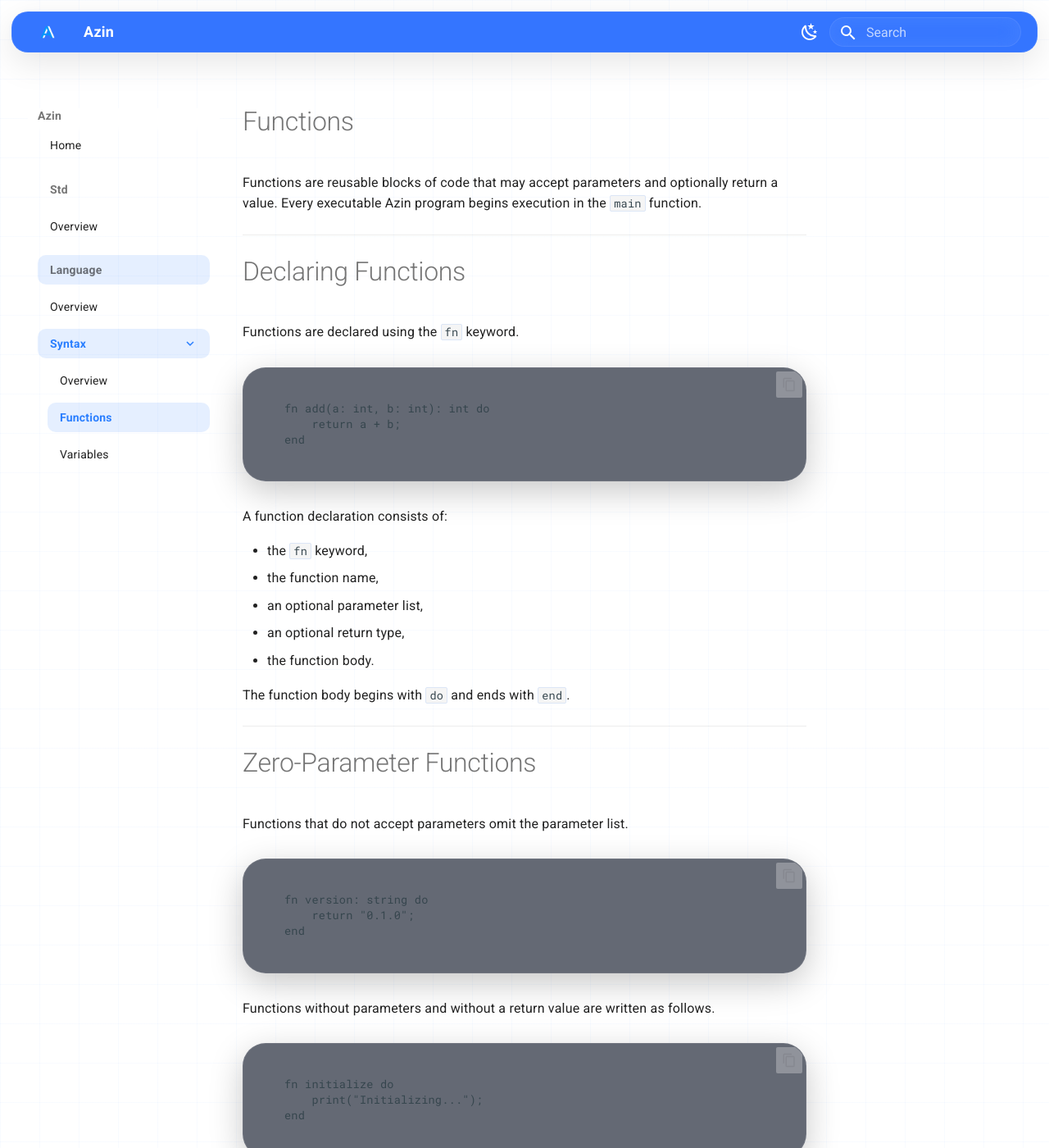
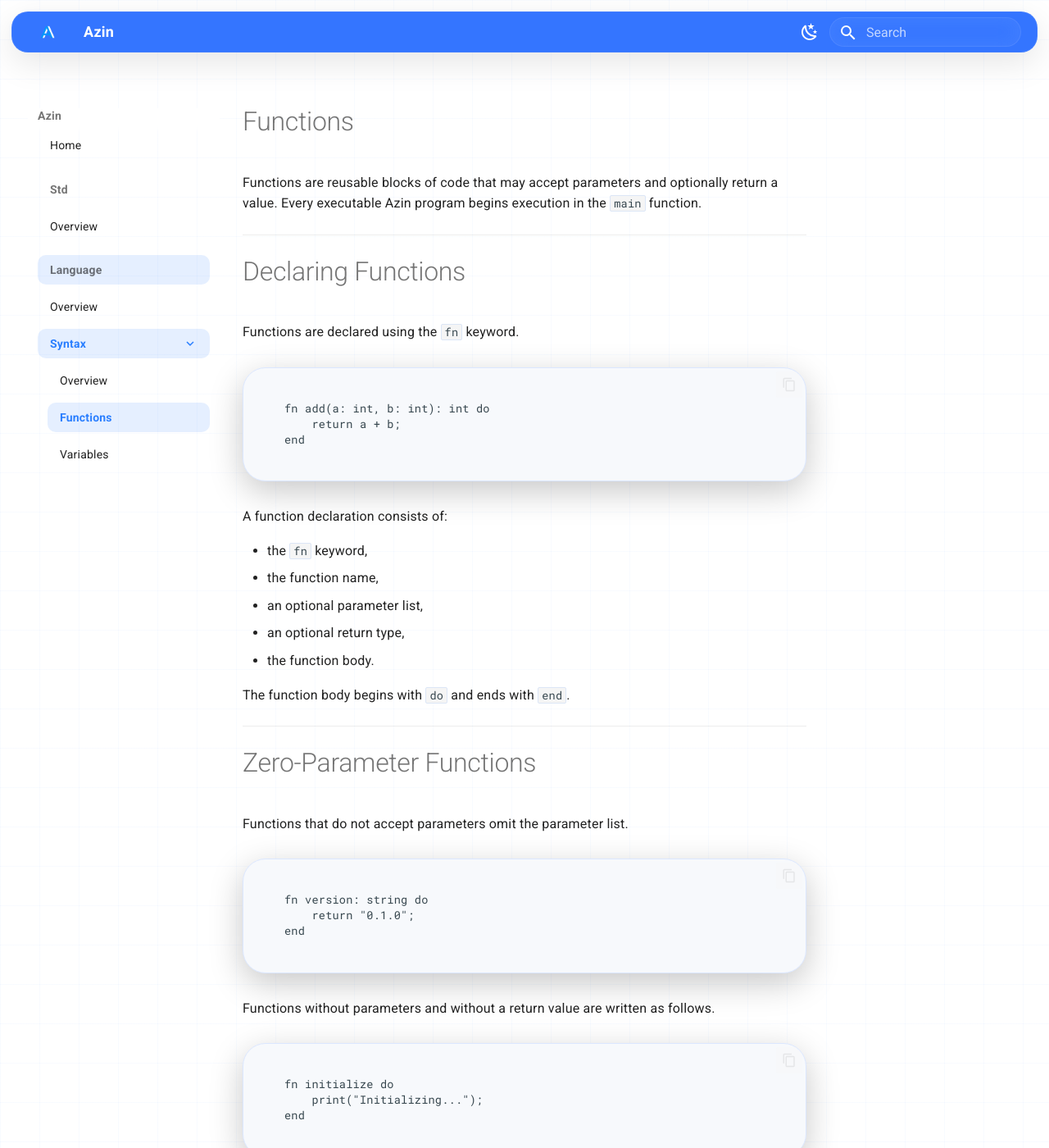
Before and after one commit to Zapaxe/Azin-Docs, an MkDocs documentation site: the page built from docs/language/syntax/functions.md, in a window 1280 px wide and 1400 px high. Shown: the whole window at 82% size. Built offline with MkDocs 1.6.1 and Material for MkDocs 9.7.7, drawn with Linux system fonts in a browser that asks for light colours.

Commit message:
fix light mode

```diff
--- a/docs/stylesheet/extra.css
+++ b/docs/stylesheet/extra.css
@@ -12,6 +12,12 @@
     --azin-muted: #667085;
 
     --azin-radius: 20px;
+
+    --azin-code-bg: #f7f9fc;
+    --azin-code-border: #dbe7ff;
+
+    --azin-copy-bg: rgba(43,127,255,.08);
+    --azin-copy-hover: rgba(43,127,255,.16);
 
     --md-primary-fg-color: var(--azin-blue);
     --md-primary-fg-color--light: var(--azin-blue-light);
@@ -30,6 +36,12 @@
     --azin-muted: #9eb3d3;
 
     --md-primary-fg-color: #4d9dff;
+
+    --azin-code-bg: rgba(66,72,86,.82);
+    --azin-code-border: rgba(255,255,255,.08);
+
+    --azin-copy-bg: rgba(255,255,255,.05);
+    --azin-copy-hover: rgba(43,127,255,.18);
 }
 
 /* ------------------------------------------------ */
@@ -186,11 +198,11 @@ a:hover {
 
     border-radius: 28px;
 
-    background: rgba(66, 72, 86, 0.82);
+    background: var(--azin-code-bg);
+
+    border: 1px solid var(--azin-code-border);
 
     backdrop-filter: blur(18px);
-
-    border: 1px solid rgba(255,255,255,.08);
 
     box-shadow:
         0 12px 40px rgba(0,0,0,.22);
@@ -233,7 +245,7 @@ a:hover {
 
     border-radius:10px;
 
-    background:rgba(255,255,255,.05);
+    background: var(--azin-copy-bg);
 
     backdrop-filter:blur(12px);
 
@@ -242,7 +254,7 @@ a:hover {
 
 .md-clipboard:hover {
 
-    background:rgba(43,127,255,.18);
+    background: var(--azin-copy-hover);
 
     transform:scale(1.08);
 }
```
